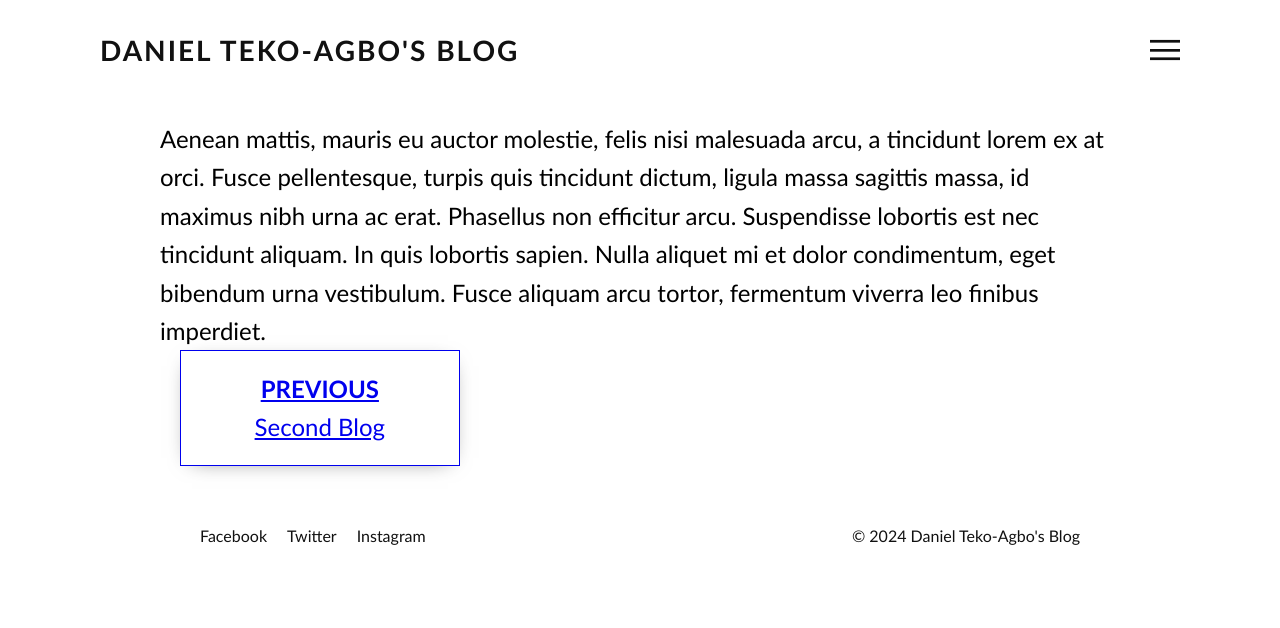
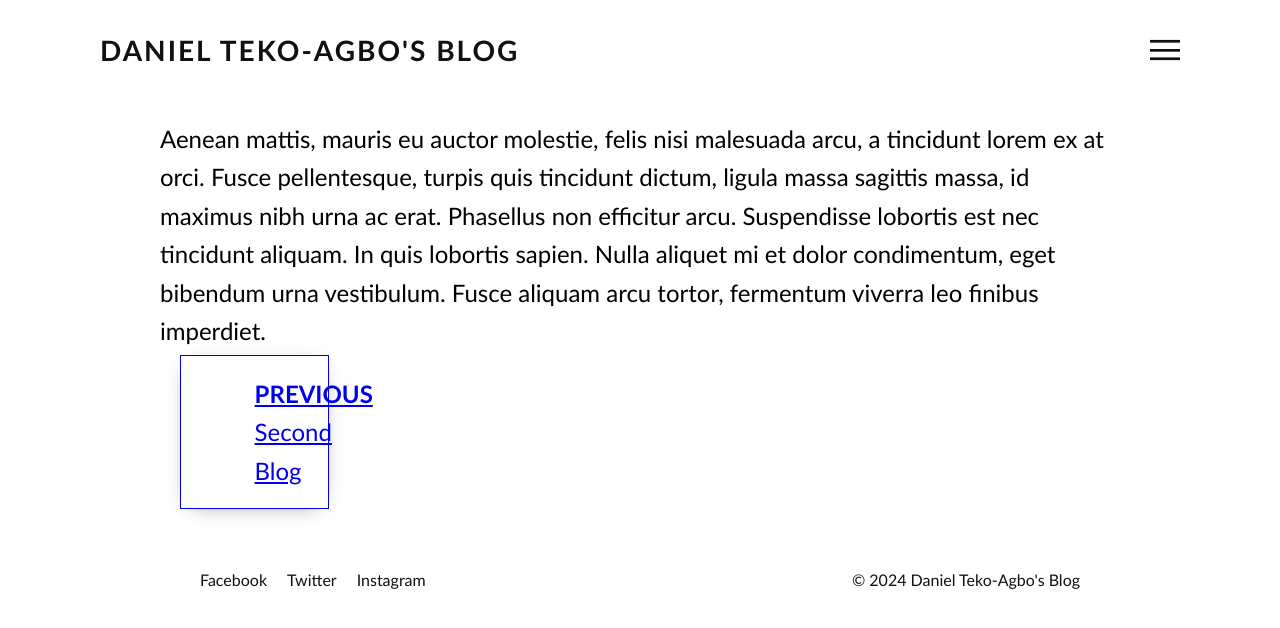
Before and after one commit to DanielTeko-Agbo/blog, a Jekyll site: the page built from _posts/2024-07-23-writing-to-graylog-from-nifi.md, in a window 1280 px wide. Shown: the top 628 px of the page. Built offline with Jekyll 4.4.1, drawn with Linux system fonts in a browser that asks for light colours.

Commit message:
Modified Styling`

```diff
--- a/assets/css/style.css
+++ b/assets/css/style.css
@@ -228,12 +228,14 @@ section header .toggle.active
   display: flex;
   justify-content: space-between;
   padding: 0 20px;
+  margin-top: 5px;
 }
 .page-item {
 	border: 1px solid;
 	padding: 2% 8%;
 	text-align: center;
 	box-shadow: 0 4px 21px -12px rgba(0, 0, 0, .66);
+    width: 8%;
 }
 .page-item:hover {
   box-shadow: 0 34px 32px -33px rgba(0, 0, 0, .18);
```
